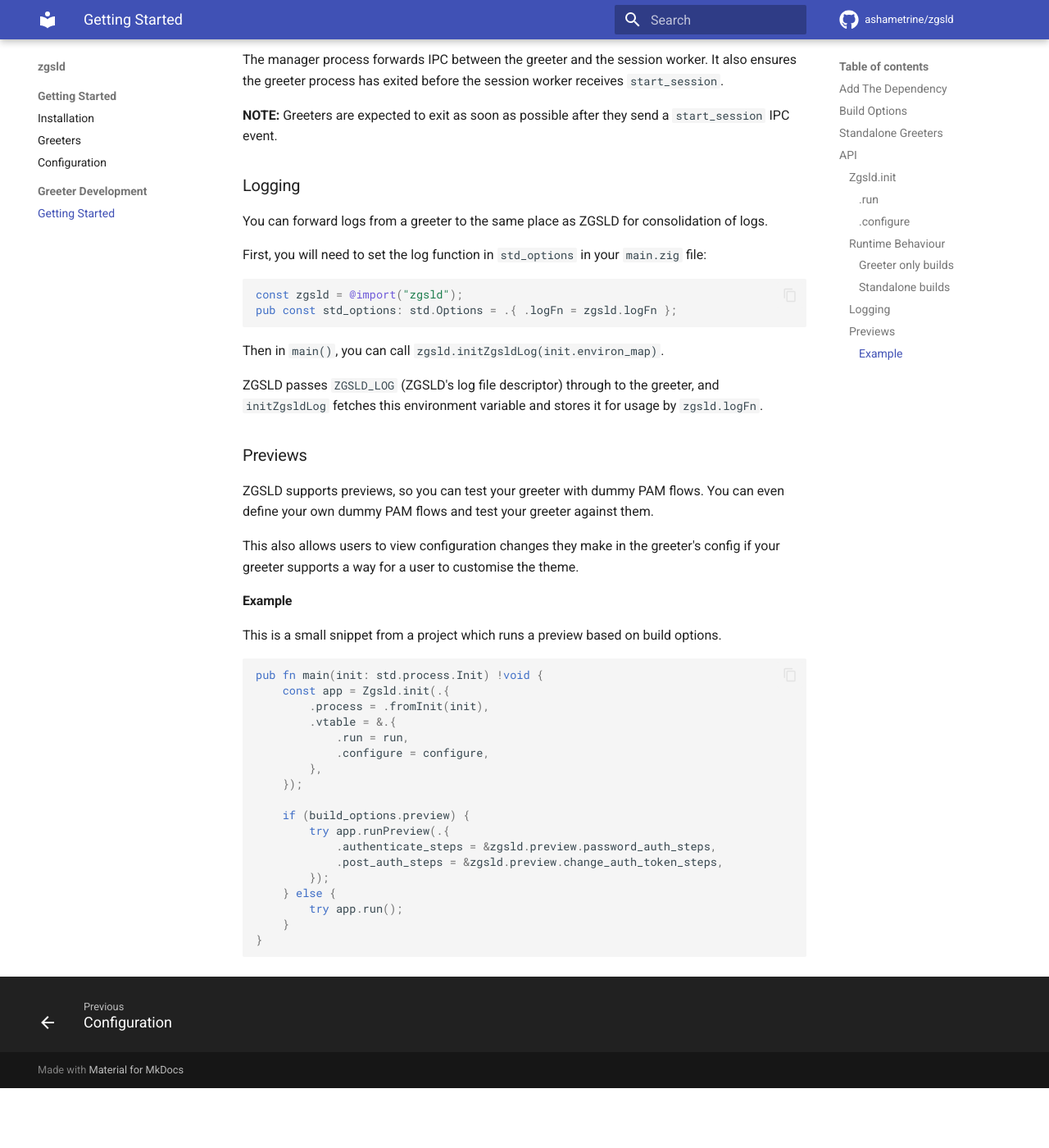
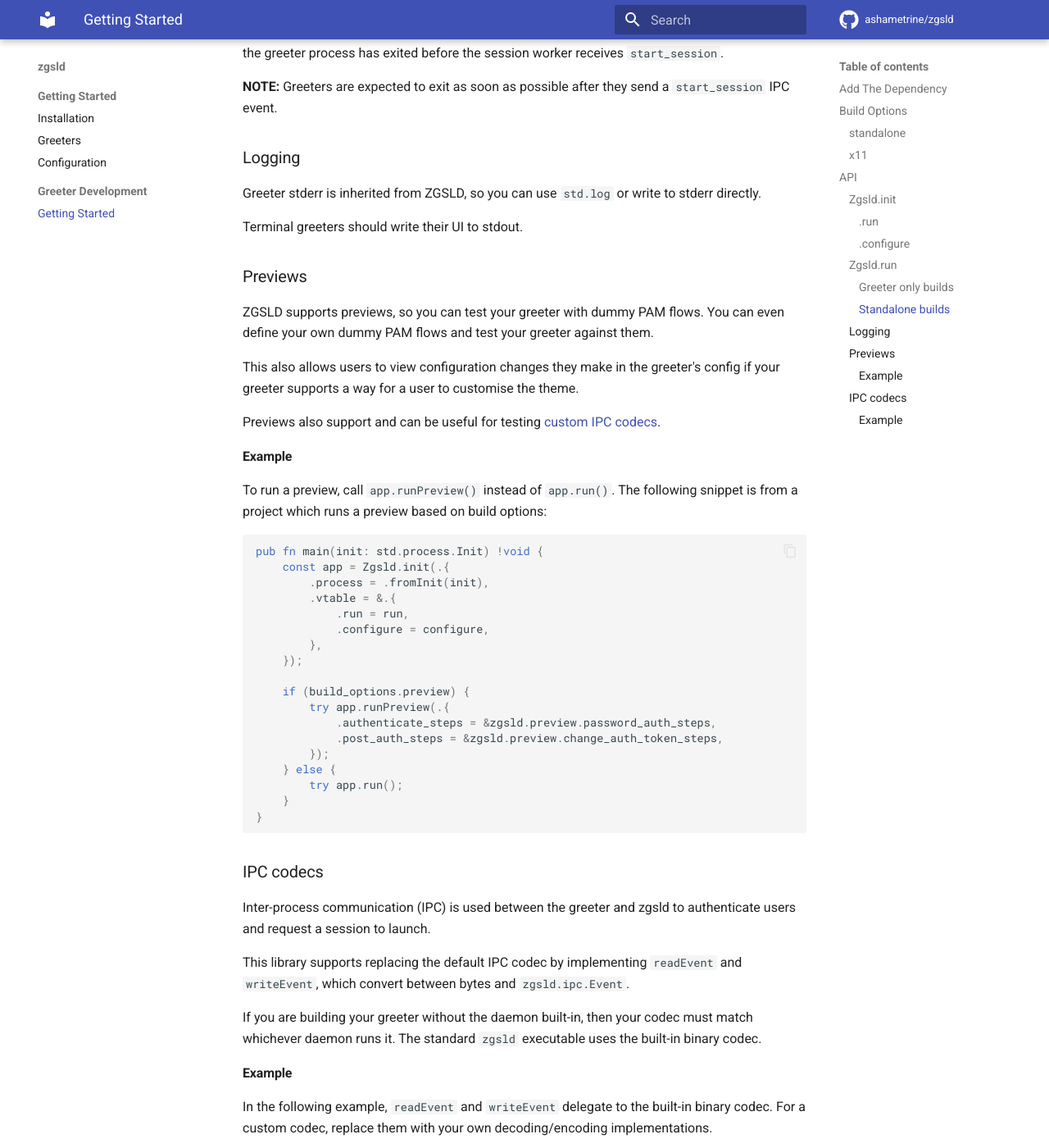
Before and after one commit to AshAmetrine/zgsld, an MkDocs documentation site: the page built from docs/greeter-development.md, in a window 1280 px wide and 1400 px high, scrolled down 2251 px. Shown: the whole window at 82% size. Built offline with MkDocs 1.6.1 and Material for MkDocs 9.7.7, drawn with Linux system fonts in a browser that asks for light colours; comment, search, counter and statistics services are not loaded; before the commit the page ends 3578 px from its top, so only the background shows below that; some of the changed text lies outside the part shown.

Commit message:
docs: update documentation

````diff
--- a/docs/greeter-development.md
+++ b/docs/greeter-development.md
@@ -1,6 +1,8 @@
 # Greeter Development
 
-If you would like complete greeter implementations to use as reference, check the [Greeters](greeters.md) section.
+You can use the ZGSLD library to build a greeter that handles user interaction, while ZGSLD manages authentication and launching sessions.
+
+For complete implementations, see [Greeters](greeters.md).
 
 ## Add The Dependency
 
@@ -27,25 +29,21 @@ exe.root_module.addImport("zgsld", zgsld.module("zgsld"));
 
 ## Build Options
 
-- `standalone`
-When this is `true`, your greeter will not depend on the `zgsld` binary and will have all `zgsld` functionality built-in to the built executable.
+### `standalone`
 
-`standalone` defaults to `true`.
+Whether to embed the daemon in your greeter. Defaults to `true`, producing a standalone executable.
 
-- `x11`
+Set this to `false` to use a separate `zgsld` daemon, allowing users to switch greeters while keeping the same daemon setup.
+
+### `x11`
+
 Whether standalone builds should support starting the X server. This is a no-op when `.standalone = false`.
-
-## Standalone Greeters
-
-Standalone greeter support lets a greeter embed `zgsld` functionality without requiring the `zgsld` executable to be installed separately.
-
-This is useful when the greeter wants to own the complete entrypoint while still relying on `zgsld` for authentication and session-launch behaviour.
 
 ## API
 
 For the full API reference, see the [generated Zig docs](../zig/).
 
-### Zgsld.init
+### `Zgsld.init`
 
 In your `main()` function, you will want to `init` the `Zgsld` struct and then call the `run` function:
 
@@ -59,7 +57,7 @@ const app = Zgsld.init(.{
 });
 ```
 
-#### .run
+#### `.run`
 
 Function Signature: `fn run(ctx: Zgsld.GreeterContext) !void`
 
@@ -67,17 +65,14 @@ The `run` function is the main entrypoint to your greeter. This will be called i
 
 You most likely want to parse any args your greeter needs here, then run your greeter code.
 
-#### .configure
+
+#### `.configure`
 
 Function Signature: `fn configure(ctx: Zgsld.ConfigureContext) !void`
 
 `configure` is for standalone builds to have control over `zgsld` configuration options. It is never called in greeter-only (non-standalone) builds.
 
-### Runtime Behaviour
-
-After `const app = Zgsld.init(...)`, you can now call `app.run()`.
-
-`app.run()` behaves differently depending on how the greeter was built.
+### `Zgsld.run`
 
 #### Greeter only builds
 
@@ -88,6 +83,7 @@ When the greeter is launched by `zgsld`, `app.run()` uses the IPC connection pas
 When a standalone greeter executable is launched directly, `app.run()` starts the embedded zgsld runtime.
 
 This launches the manager and the worker processes needed to:
+
 - run the greeter
 - handle PAM authentication
 - start the user session
@@ -99,18 +95,9 @@ It also ensures the greeter process has exited before the session worker receive
 
 ### Logging
 
-You can forward logs from a greeter to the same place as ZGSLD for consolidation of logs.
+Greeter stderr is inherited from ZGSLD, so you can use `std.log` or write to stderr directly.
 
-First, you will need to set the log function in `std_options` in your `main.zig` file:
-
-```zig
-const zgsld = @import("zgsld");
-pub const std_options: std.Options = .{ .logFn = zgsld.logFn };
-```
-
-Then in `main()`, you can call `zgsld.initZgsldLog(init.environ_map)`.
-
-ZGSLD passes `ZGSLD_LOG` (ZGSLD's log file descriptor) through to the greeter, and `initZgsldLog` fetches this environment variable and stores it for usage by `zgsld.logFn`.
+Terminal greeters should write their UI to stdout.
 
 ### Previews
 
@@ -119,9 +106,12 @@ You can even define your own dummy PAM flows and test your greeter against them.
 
 This also allows users to view configuration changes they make in the greeter's config if your greeter supports a way for a user to customise the theme.
 
+Previews also support and can be useful for testing [custom IPC codecs](#ipc-codecs).
+
 #### Example
 
-This is a small snippet from a project which runs a preview based on build options.
+To run a preview, call `app.runPreview()` instead of `app.run()`.
+The following snippet is from a project which runs a preview based on build options:
 
 ```zig
 pub fn main(init: std.process.Init) !void {
@@ -143,3 +133,68 @@ pub fn main(init: std.process.Init) !void {
     }
 }
 ```
+
+### IPC codecs
+
+Inter-process communication (IPC) is used between the greeter and zgsld to authenticate users and request a session to launch.
+
+This library supports replacing the default IPC codec by implementing `readEvent` and `writeEvent`, which convert between bytes and `zgsld.ipc.Event`.
+
+If you are building your greeter without the daemon built-in, then your codec must match whichever daemon runs it. The standard `zgsld` executable uses the built-in binary codec.
+
+#### Example
+
+In the following example, `readEvent` and `writeEvent` delegate to the built-in binary codec. For a custom codec, replace them with your own decoding/encoding implementations.
+
+```zig
+const std = @import("std");
+const zgsld = @import("zgsld");
+const ipc = zgsld.ipc;
+
+const my_codec: ipc.Codec = .{
+    .vtable = &.{
+        .readEvent = readEvent,
+        .writeEvent = writeEvent,
+    },
+};
+
+fn readEvent(
+    _: *const ipc.Codec,
+    reader: *std.Io.Reader,
+    event_buf: []u8,
+) !ipc.Event {
+    return ipc.Codec.binary.readEvent(reader, event_buf);
+}
+
+fn writeEvent(
+    _: *const ipc.Codec,
+    writer: *std.Io.Writer,
+    event: *const ipc.Event,
+) !void {
+    try ipc.Codec.binary.writeEvent(writer, event);
+}
+```
+
+You can pass your custom codec to `Zgsld.init`:
+
+```zig
+const app = zgsld.Zgsld.init(.{
+    .process = .fromInit(init),
+    .ipc_codec = &my_codec,
+    .vtable = &.{
+        .run = run,
+        .configure = configure,
+    },
+});
+
+try app.run();
+```
+
+[Previews](#previews) use the codec supplied to `Zgsld.init`, so you can test your custom codec alongside your greeter by calling `app.runPreview()` instead of `app.run()`:
+
+```zig
+try app.runPreview(.{
+    .authenticate_steps = &zgsld.preview.password_auth_steps,
+    .post_auth_steps = &zgsld.preview.change_auth_token_steps,
+});
+```
````
